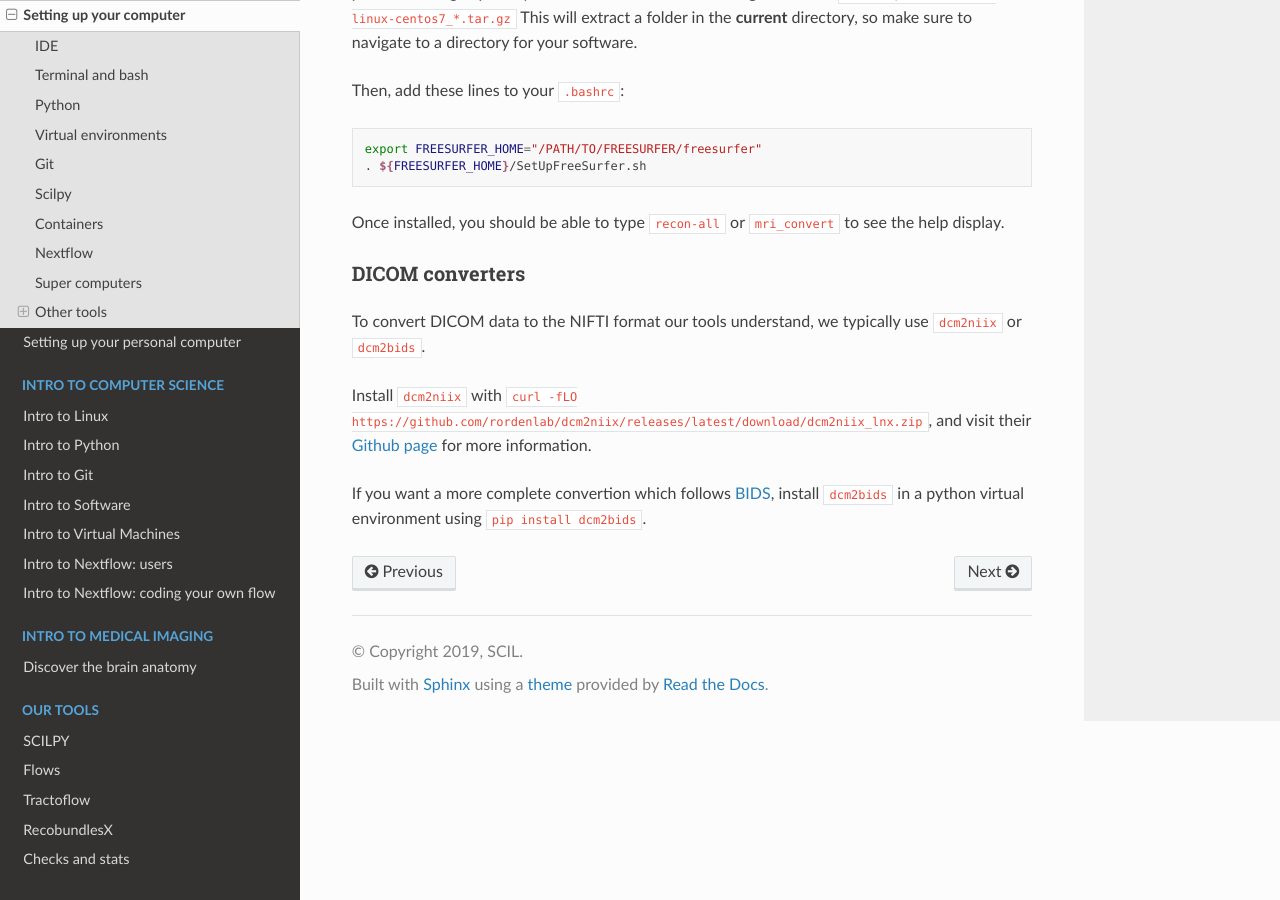
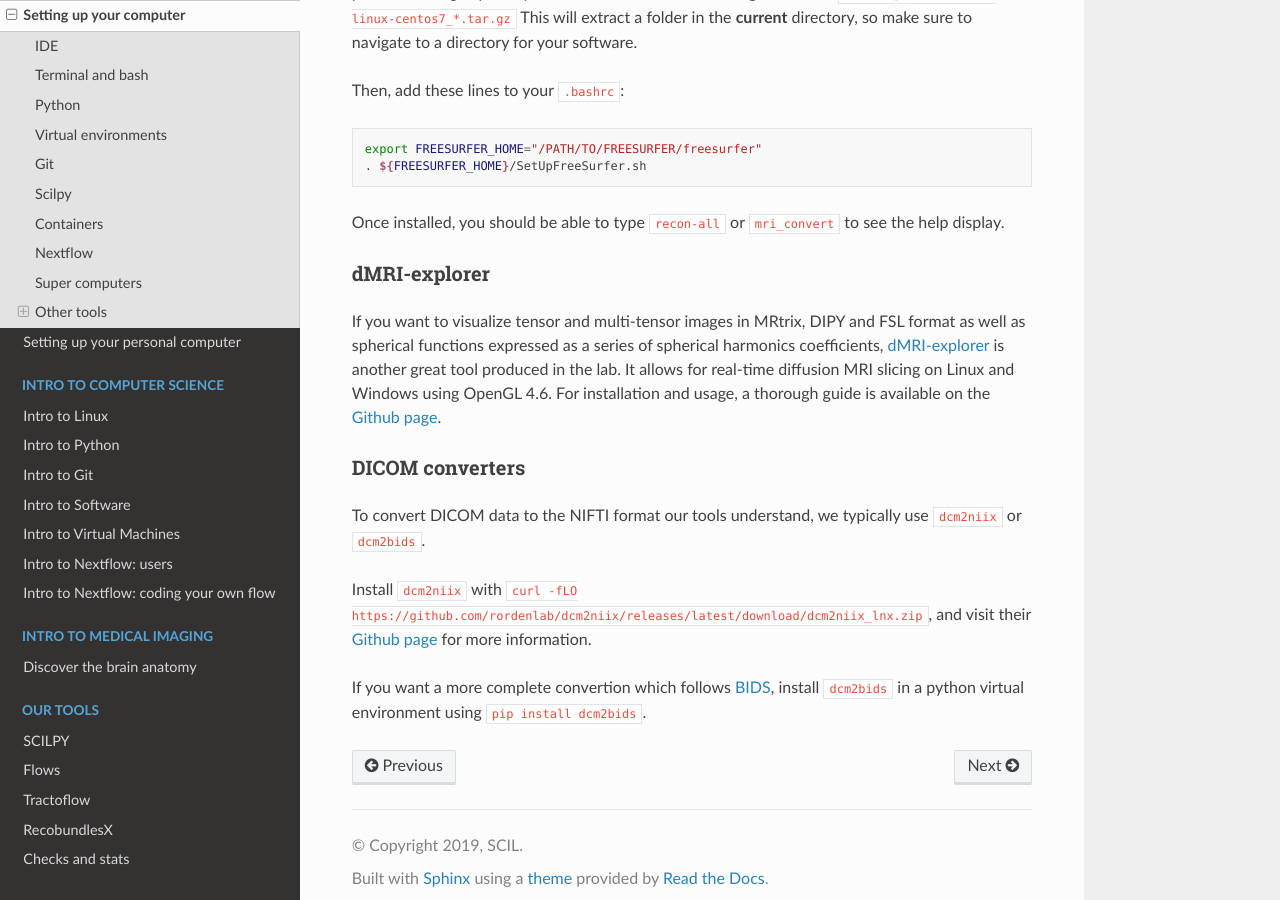
Before and after one commit to scilus/scil-documentation, a Sphinx documentation site: the page built from source/arriving/setup_computer.rst, in a window 1280 px wide and 900 px high, scrolled down 6562 px. Built offline with Sphinx 7.4.7 and the Read the Docs theme 2.0.0, drawn with Linux system fonts in a browser that asks for light colours.

Commit message:
Adding dmriexplorer

```diff
--- a/source/arriving/setup_computer.rst
+++ b/source/arriving/setup_computer.rst
@@ -266,6 +266,11 @@ Then, add these lines to your :bash:`.bashrc`:
 
 Once installed, you should be able to type :bash:`recon-all` or :bash:`mri_convert` to see the help display.
 
+dMRI-explorer
+^^^^^^^^^^^^^
+
+If you want to visualize tensor and multi-tensor images in MRtrix, DIPY and FSL format as well as spherical functions expressed as a series of spherical harmonics coefficients, `dMRI-explorer <https://github.com/CHrlS98/dmri-explorer>`_ is another great tool produced in the lab. It allows for real-time diffusion MRI slicing on Linux and Windows using OpenGL 4.6. For installation and usage, a thorough guide is available on the `Github page <https://github.com/CHrlS98/dmri-explorer>`__.
+
 DICOM converters
 ^^^^^^^^^^^^^^^^
 
```
